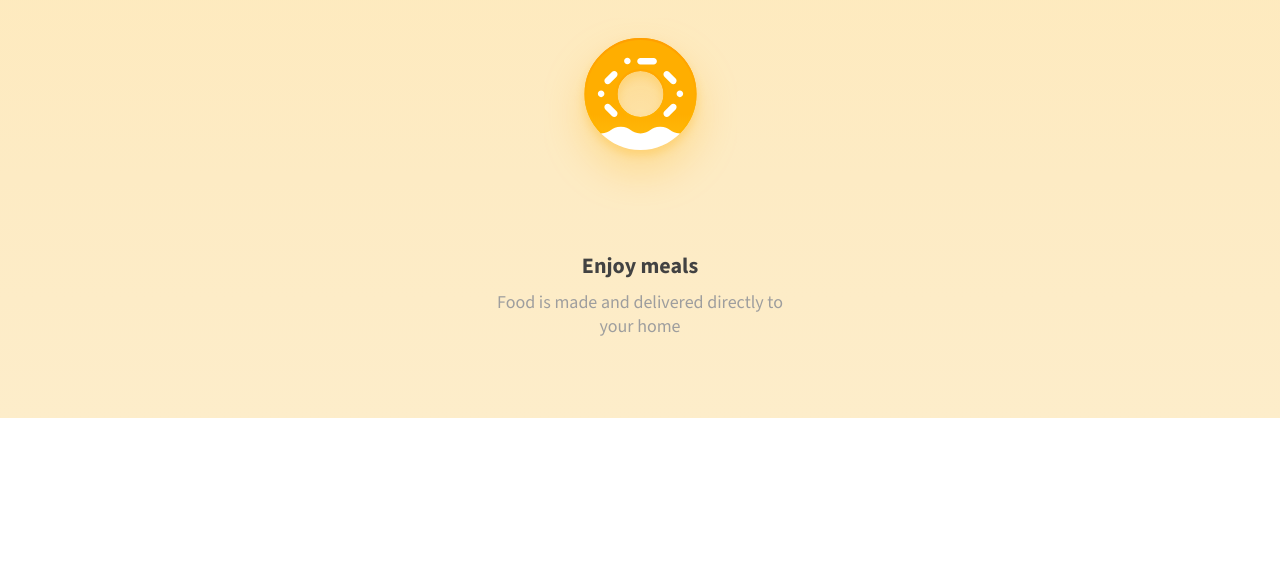
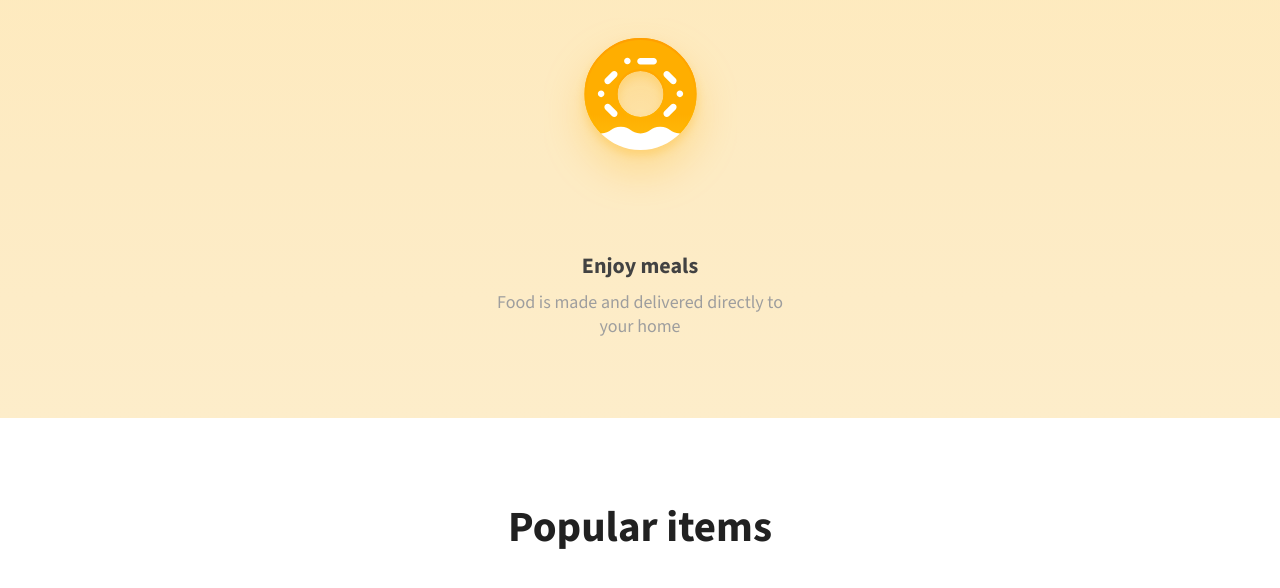
Before and after one commit to iranijunior95/foodwagon-food-delivery-landing-, a React (Vite) app: page / in a window 1280 px wide. Shown: the part 2364-2952 px from the top of the page. Before the commit the page ends 2862 px from the top, so only its background shows below. Built offline with nearby package versions, Linux system fonts and the light colour scheme.

Commit message:
commit: componente titulo h2

```diff
--- /dev/null
+++ b/src/components/TituloH2/index.jsx
@@ -0,0 +1,9 @@
+import './style.css';
+
+function TituloH2({children}) {
+    return (
+        <h2 className='titulo-h2'>{children}</h2>
+    );
+}
+
+export default TituloH2;
--- /dev/null
+++ b/src/components/TituloH2/style.css
@@ -0,0 +1,7 @@
+.titulo-h2 {
+    font-family: var(--source-sans-3);
+    font-size: 2.688rem;
+    font-weight: bold;
+    color: var(--color-text-titulo-grey);
+    text-align: center;
+}
--- /dev/null
+++ b/src/features/SectionPopularItens/index.jsx
@@ -0,0 +1,12 @@
+import TituloH2 from '../../components/TituloH2';
+import './style.css';
+
+function SectionPopularItens() {
+    return (
+        <section className='popular-itens'>
+            <TituloH2>Popular items</TituloH2>
+        </section>
+    );
+}
+
+export default SectionPopularItens;
--- a/src/index.css
+++ b/src/index.css
@@ -10,6 +10,7 @@
     --color-span-grey: #757575;
     --color-text-grey: #504F4F;
     --color-themer-grey: #424242;
+    --color-text-titulo-grey: #212121;
     --color-themer-orange: #F17228;
     --color-themer-yellow: #FFB30E;
 }
--- a/src/pages/LandingPage/index.jsx
+++ b/src/pages/LandingPage/index.jsx
@@ -1,6 +1,7 @@
 import Header from '../../components/Header';
 import SectionFlashDeals from '../../features/SectionFlashDeals';
 import SectionHowDoesItWork from '../../features/SectionHowDoesItWork';
+import SectionPopularItens from '../../features/SectionPopularItens';
 import './style.css';
 
 function LandingPage() {
@@ -11,6 +12,7 @@
             <main>
                 <SectionFlashDeals />
                 <SectionHowDoesItWork />
+                <SectionPopularItens />
             </main>
         </>
     );
```
Also changed, not shown: src/features/SectionPopularItens/style.css (added).
